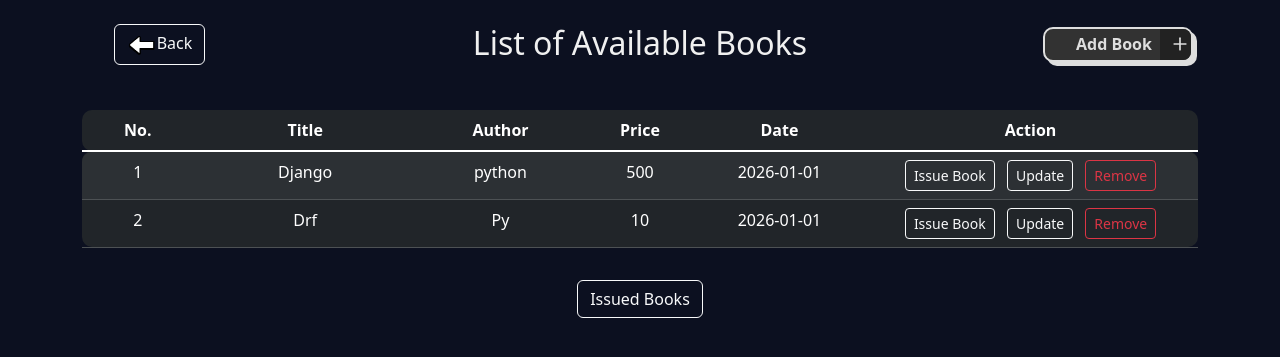
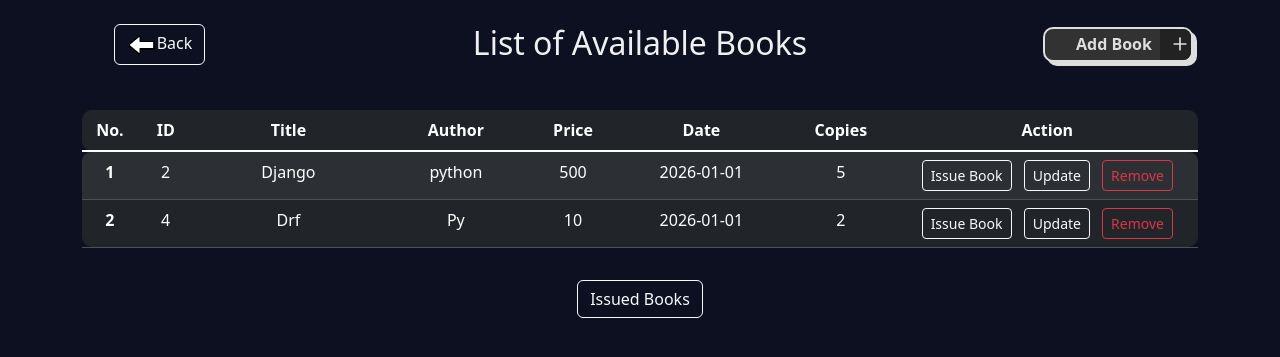
Before and after one commit to Navin-Gadgi/libmasy-django-project, a Django app: page /library/1/open/ in a window 1280 px wide. Shown: the part 98-455 px from the top of the page. Run offline with Django 5.2, Linux system fonts and the light colour scheme; a user stored in the database is signed in; data comes from the database, SQL or seed files in the repository; both versions use the stored data as it was after the commit; some libraries are stand-ins or nearby versions.

Commit message:
Add feature of book count

```diff
--- a/libmasy/newapp/models.py
+++ b/libmasy/newapp/models.py
@@ -16,8 +16,9 @@ class Book(models.Model):
     library = models.ForeignKey(Library, on_delete=models.CASCADE)
     title = models.CharField(max_length=50)
     author = models.CharField(max_length=20)
+    copies = models.PositiveIntegerField(null=True, blank=True)
     available = models.BooleanField(default=True)
-    price = models.IntegerField()
+    price = models.PositiveIntegerField()
     created_at = models.DateField(auto_now_add=True)
 
     def __str__(self):
@@ -27,6 +28,7 @@ class IssuedBook(models.Model):
     library = models.ForeignKey(Library, on_delete=models.CASCADE)
     book = models.ForeignKey(Book,on_delete=models.CASCADE)
     issuer = models.CharField(max_length=20)
+    copies = models.PositiveIntegerField(null=True, blank=True)
     issue_date = models.DateField(auto_now_add=True)
     return_date = models.DateField(null=True, blank=True)
     is_returned = models.BooleanField(default=False)
--- a/libmasy/newapp/templates/add_book.html
+++ b/libmasy/newapp/templates/add_book.html
@@ -17,6 +17,7 @@
             <input type="text" class="in mb-4" name="title" placeholder="Title" required>
             <input type="text" class="in mb-4" name="author" placeholder="Author" required>
             <input type="number" class="in mb-4" step="0.01" name="price" placeholder="Price" required>
+            <input type="number" class="in mb-4" name="copies" value="1" placeholder="Number of Copies" required>
 
             <a href="{% url 'open' lib_id %}" class="btn btn-outline-danger mt-4 mx-2">Cancel</a>
             <button class="btn btn-outline-success mt-4 mx-2" type="submit">Add Book</button>
--- a/libmasy/newapp/templates/issue_book.html
+++ b/libmasy/newapp/templates/issue_book.html
@@ -15,6 +15,7 @@
     <form method="post">
       {% csrf_token %}
       <input type="text" class="in mb-4" name="issuer_name" placeholder="Issuer Name" required>
+      <input type="number" value="1" class="in mb-4" name="copies" placeholder="Number of Copies" required>
       <a href="{% url 'open' lib_id %}" class="btn btn-outline-danger mt-4 mx-2">Cancel</a>
       <button class="btn btn-outline-success mt-4 mx-2" type="submit">Issue Book</button>
     </form>
--- a/libmasy/newapp/templates/issued_books.html
+++ b/libmasy/newapp/templates/issued_books.html
@@ -22,7 +22,9 @@
               <tr>
                   <th scope="col">No.</th>
                   <th scope="col">Issuer Name</th>
-                  <th scope="col">Issue date</th>
+                  <th scope="col">Book ID</th>
+                  <th scope="col">Issue Date</th>
+                  <th scope="col">Issued Copies</th>
                   <th scope="col">Action</th>
                 </tr>
             </thead>
@@ -31,7 +33,9 @@
                 <tr>
                     <td>{{forloop.counter}}</td>
                     <td>{{book.issuer}}</td>
+                    <td>{{book.book}}</td>
                     <td>{{book.issue_date}}</td>
+                    <td>{{book.copies}}</td>
                     <td>
                             <a href="{% url 'update' book.id lib_id %}" class="btn btn-sm btn-outline-light mx-1">Update</a>
                             <a href="{% url 'return_book' book.id lib_id %}" class="btn btn-sm btn-outline-light mx-1">Return</a>
--- a/libmasy/newapp/templates/open.html
+++ b/libmasy/newapp/templates/open.html
@@ -98,25 +98,35 @@ Open
         <thead>
             <tr>
                 <th class="col1" scope="col">No.</th>
+                <th class="col8" scope="col">ID</th>
                 <th class="col2" scope="col">Title</th>
                 <th class="col3" scope="col">Author</th>
-                <th class="col1" scope="col">Price</th>
-                <th class="col3" scope="col">Date</th>
-                <th class="col6" scope="col">Action</th>
+                <th class="col4" scope="col">Price</th>
+                <th class="col5" scope="col">Date</th>
+                <th class="col6" scope="col">Copies</th>
+                <th class="col7" scope="col">Action</th>
             </tr>
         </thead>
         <tbody class="table-group-divider">
             {% for book in books %}
             <tr>
-                <td>{{forloop.counter}}</td>
+                <th>{{forloop.counter}}</th>
+                <td>{{book.id}}</td>
                 <td>{{book.title}}</td>
                 <td>{{book.author}}</td>
                 <td>{{book.price}}</td>
                 <td>{{book.created_at}}</td>
+                {% if book.copies > 0 %}
+                <td>{{book.copies}}</td>
+                {% else %}
+                <td><span class="badge text-bg-light">No Stock</span></td>
+                {% endif %}
                 <td>
                     {% if book.available %}
+                    {% if book.copies > 0 %}
                     <a href="{% url 'issue_book' book.id lib_id %}" class="btn btn-sm btn-outline-light mx-1">Issue
                         Book</a>
+                    {% endif %}
                     <a href="{% url 'update' book.id lib_id %}" class="btn btn-sm btn-outline-light mx-1">Update</a>
                     <a href="{% url 'remove' book.id lib_id %}" class="btn btn-sm btn-outline-danger mx-1">Remove</a>
                     {% else %}
--- a/libmasy/newapp/templates/update.html
+++ b/libmasy/newapp/templates/update.html
@@ -17,6 +17,7 @@
             <input type="text" value="{{ book_ins.title }}" class="in mb-4" name="title" placeholder="New Title" required>
             <input type="text" value="{{ book_ins.author }}" class="in mb-4" name="author" placeholder="New Author" required>
             <input type="number" value="{{ book_ins.price }}" class="in mb-4" step="0.01" name="price" placeholder="New Price" required>
+            <input type="number" class="in mb-4" value="{{ book_ins.copies }}" name="copies" placeholder="Copies" required>
 
             <a href="{% url 'open' lib_id %}" class="btn btn-outline-danger mt-4 mx-2">Cancel</a>
             <button class="btn btn-outline-success mt-4 mx-2" type="submit">Update</button>
--- a/libmasy/newapp/views.py
+++ b/libmasy/newapp/views.py
@@ -88,12 +88,14 @@ def update(request, book_id, lib_id):
     if request.method == 'POST':
         title = request.POST.get("title")
         author = request.POST.get("author")
+        copies = request.POST.get("copies")
         price = request.POST.get("price")
 
         library_obj = Library.objects.get(id=lib_id)
         Book.objects.filter(id=book_id).update(
             title=title,
             author=author,
+            copies = copies,
             price=price,
             library=library_obj
         )
@@ -112,6 +114,7 @@ def add_book(request, lib_id):
     if request.method == "POST":
         title = request.POST.get("title")
         author = request.POST.get("author")
+        copies = request.POST.get("copies")
         price = request.POST.get("price")
 
         library_obj = Library.objects.get(id=lib_id)
@@ -119,6 +122,7 @@ def add_book(request, lib_id):
         Book.objects.create(
             title=title,
             author=author,
+            copies = copies,
             price=price,
             library=library_obj
         )
@@ -129,20 +133,35 @@ def add_book(request, lib_id):
 @login_required
 def issue_book(request, book_id, lib_id):
     book_obj = get_object_or_404(Book, id=book_id)
+    cur_copies = book_obj.copies
     lib_obj = get_object_or_404(Library, pk=lib_id)
 
     if request.method == "POST":
         issuer_name = request.POST.get("issuer_name")
+        copy = int(request.POST.get('copies'))
+
+        if (cur_copies - copy) < 0:
+            return HttpResponse("That much copies are not available!")
+
+        if (cur_copies - copy) == 0:
+            Book.objects.filter(id=book_obj.id).update(
+                available = False
+            )
+
+        if copy < 1:
+            return HttpResponse("Copies cant be 0 or negative!")
+
+        Book.objects.filter(id=book_obj.id).update(
+            copies = cur_copies - copy
+        )
 
         IssuedBook.objects.create(
             library = lib_obj,
             book = book_obj,
-            issuer = issuer_name
+            issuer = issuer_name,
+            copies = copy
         )
 
-        Book.objects.filter(id=book_obj.id).update(
-        available = False
-        )
 
         return redirect('open', lib_id)
     return render(request, "issue_book.html", {"lib_id": lib_id})
@@ -157,8 +176,11 @@ def remove(request, book_id, lib_id):
 @login_required
 def return_book(request, book_id, lib_id):
     issue_book_obj = get_object_or_404(IssuedBook, pk=book_id)
+    i_copies = issue_book_obj.copies
     book_obj = get_object_or_404(Book.objects.filter(id=issue_book_obj.book.id))
+    b_copies = book_obj.copies
     Book.objects.filter(id=book_obj.id).update(
+        copies =  + b_copies + i_copies,
         available = True
     )
     IssuedBook.objects.filter(id=book_id).delete()
--- a/libmasy/static/css/style.css
+++ b/libmasy/static/css/style.css
@@ -303,19 +303,28 @@ tr:last-child td:last-child {
 }
 
 .col1 {
+  width: 5%;
+}
+.col8 {
+  width: 5%;
+}
+.col2 {
+  width: 17%;
+}
+.col3 {
+  width: 13%;
+}
+.col4 {
+  width: 8%;
+}
+.col5 {
+  width: 15%;
+}
+.col6 {
   width: 10%;
 }
-
-.col2 {
-  width: 20%;
-}
-
-.col3 {
-  width: 15%;
-}
-
-.col6 {
-  width: 30%;
+.col7 {
+  width: 27%;
 }
 
 .kebab-container {
```
Also changed, not shown: README.md (deleted), libmasy/db.sqlite3, libmasy/newapp/migrations/0001_initial.py, libmasy/newapp/migrations/0002_alter_book_copies.py, libmasy/newapp/migrations/0002_alter_issuedbook_issue_date.py (deleted), libmasy/newapp/migrations/0003_alter_book_copies_alter_book_price.py (added), libmasy/newapp/migrations/0004_alter_book_created_at_alter_issuedbook_issue_date.py (deleted), libmasy/newapp/migrations/0004_issuedbook_copies.py (added).
